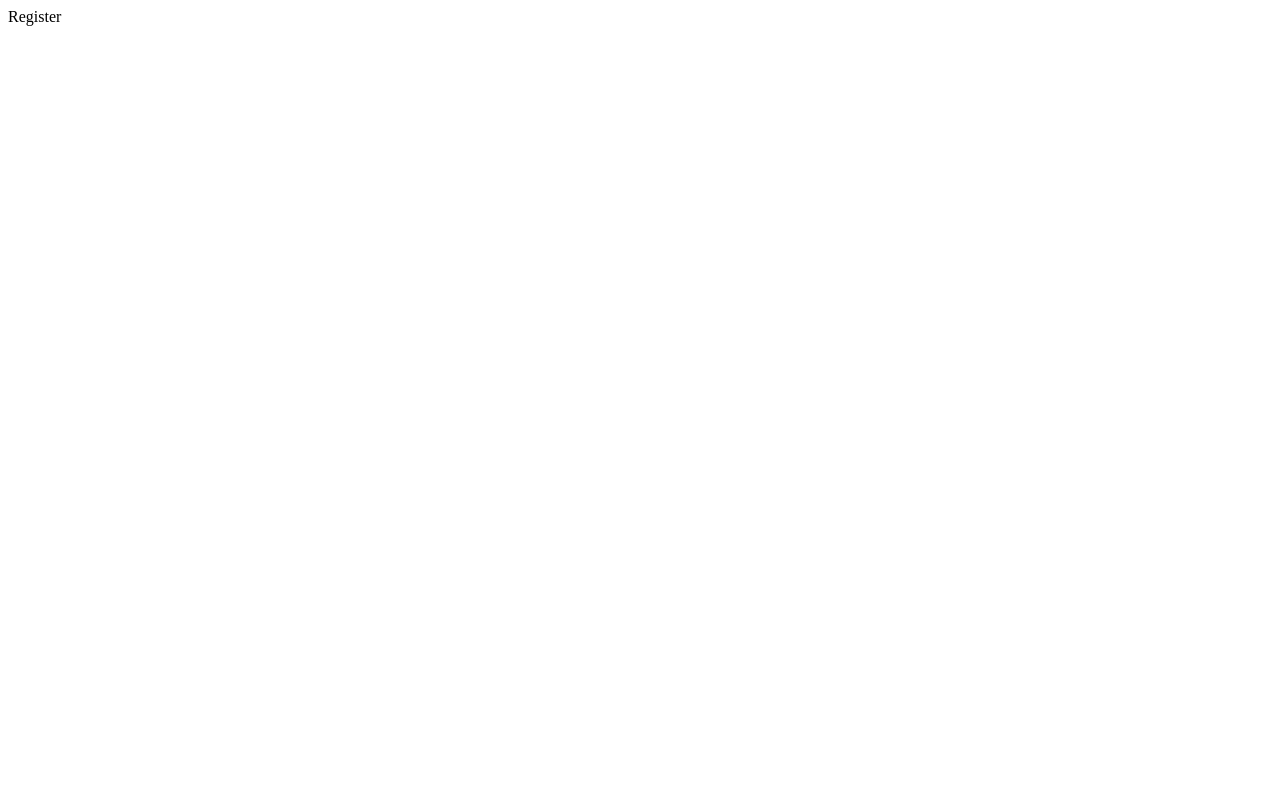
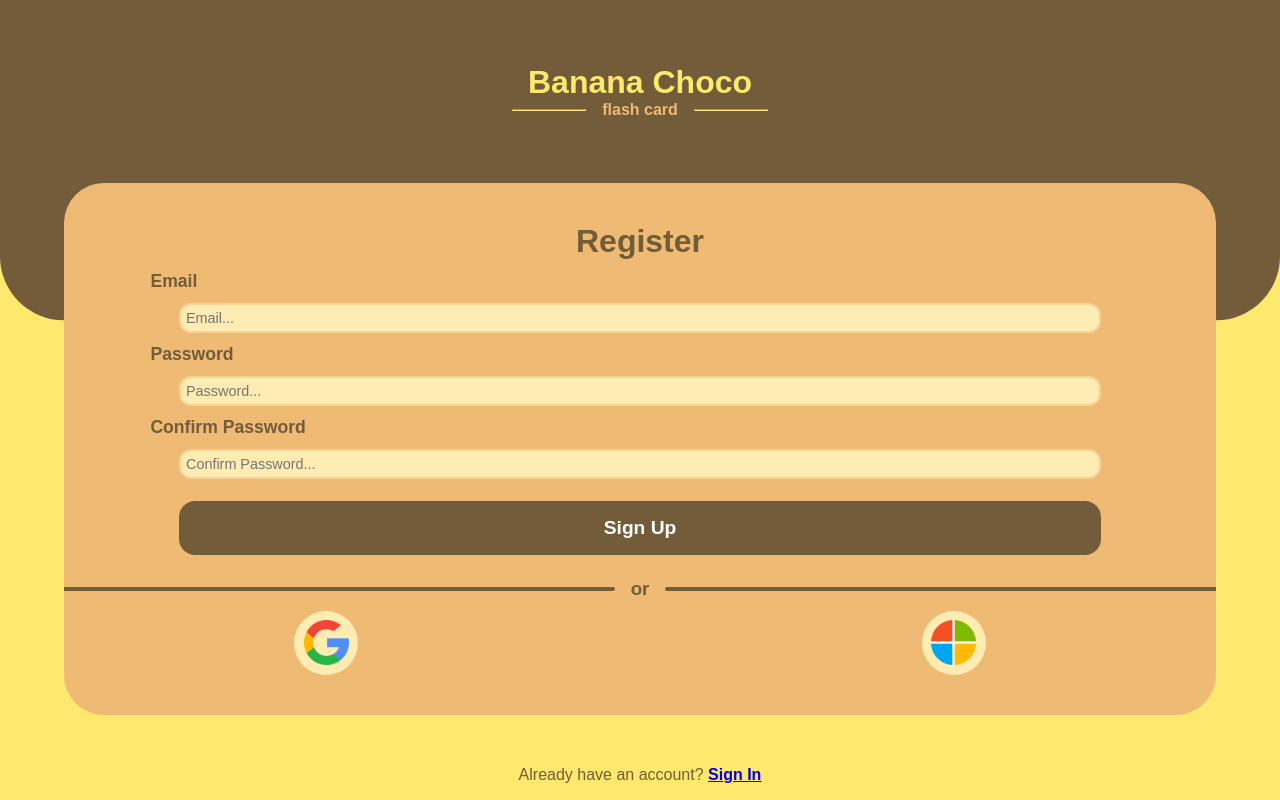
Before and after one commit to AuttakornC/p23cs212g12, a Flask app: page /register in a window 1280 px wide. Before the commit the page is almost empty. Run offline with Flask 3, Linux system fonts and the light colour scheme; parts of the project's set-up code (start-up, migrations or seed data) failed here and were passed over.

Commit message:
Login & Register UI

```diff
--- a/flask/app/routes/page/login.py
+++ b/flask/app/routes/page/login.py
@@ -1,5 +1,6 @@
 from app import app
+from flask import render_template
 
 @app.route("/login")
 def login():
-    return "Login"
+    return render_template("login.html")
--- a/flask/app/routes/page/register.py
+++ b/flask/app/routes/page/register.py
@@ -1,5 +1,6 @@
 from app import app
+from flask import render_template
 
 @app.route("/register")
 def register():
-    return "Register"
+    return render_template("register.html")
--- /dev/null
+++ b/flask/app/static/css/global.css
@@ -0,0 +1,30 @@
+* {
+    position: relative;
+    margin: 0;
+    padding: 0;
+    box-sizing: border-box;
+    font-family: sans-serif;
+}
+
+body {
+    --choco-color: #725C3A;
+    --main1-color: #EEBA74;
+    --main2-color: #F6D394;
+    --main3-color: #FEECB3;
+    --banana-color: #FFE86E;
+    --white-color: #fff;
+
+    min-height: 100vh;
+}
+
+.icon-btn {
+    border-radius: 50%;
+    border: none;
+    width: 4rem;
+    height: 4rem;
+    background-position: center;
+    background-repeat: no-repeat;
+    background-size: 70%;
+    cursor: pointer;
+    background-color: var(--main3-color);
+}
--- /dev/null
+++ b/flask/app/static/css/login.css
@@ -0,0 +1,142 @@
+body {
+    background-color: var(--banana-color);
+    display: flex;
+    flex-direction: column;
+    align-items: center;
+}
+
+header {
+    color: var(--banana-color);
+    width: 100%;
+    display: flex;
+    flex-direction: column;
+    align-items: center;
+    padding: 4rem 0;
+    margin-top: 2rem;
+}
+
+header > div.group {
+    display: flex;
+    align-items: center;
+    gap: 1rem;
+    width: 16rem;
+}
+
+header > div.group > hr {
+    height: 0;
+    flex-grow: 1;
+    border-color: var(--banana-color);
+}
+
+header > div.group > h4 {
+    color: var(--main1-color);
+}
+
+header > div.bg {
+    position: absolute;
+    transform: translate(-50%, -50%);
+    top: 50%;
+    left: 50%;
+    background-color: var(--choco-color);
+    width: 100%;
+    height: 250%;
+    z-index: -1;
+    border-bottom-left-radius: 4rem;
+    border-bottom-right-radius: 4rem;
+}
+
+form {
+    background-color: var(--main1-color);
+    width: 90%;
+    padding: 2.5rem 0;
+    border-radius: 2.5rem;
+    display: flex;
+    flex-direction: column;
+    align-items: center;
+    gap: 0.7rem;
+    margin-bottom: 5rem;
+}
+
+form > h1 {
+    /* margin-top: 2.5rem; */
+    color: var(--choco-color);
+}
+
+form > label {
+    color: var(--choco-color);
+    width: 85%;
+    font-weight: bold;
+    font-size: 1.1rem;
+}
+
+form > input {
+    width: 80%;
+    font-size: 0.9rem;
+    padding: 0.3rem;
+    color: var(--choco-color);
+    background-color: var(--main3-color);
+    border-radius: 0.75rem;
+    border: 2px solid var(--main2-color);
+}
+
+form > input:focus {
+    outline: none;
+    border-color: var(--choco-color);
+}
+
+form > button {
+    cursor: pointer;
+    padding: 1rem;
+    border: none;
+    border-radius: 1rem;
+    background-color: var(--choco-color);
+    color: var(--white-color);
+    font-weight: bold;
+    font-size: 1.2rem;
+    width: 80%;
+    margin: 0.7rem 0;
+    transition: 0.25s all ease-in;
+}
+
+form > button:hover {
+    color: var(--banana-color);
+}
+
+form > .or {
+    width: 100%;
+    display: flex;
+    align-items: center;
+    gap: 1rem;
+}
+
+form > .or > hr {
+    flex-grow: 1;
+    border-width: 2px;
+    height: 0;
+    border-color: var(--choco-color);
+    border-style: solid;
+}
+
+form > .or > h3 {
+    color: var(--choco-color);
+}
+
+form > .sso-group {
+    width: 60%;
+    display: flex;
+    justify-content: space-between;
+}
+
+footer {
+    position: absolute;
+    bottom: 1rem;
+    left: 50%;
+    transform: translateX(-50%);
+    width: 100%;
+    text-align: center;
+    color: var(--choco-color);
+}
+
+footer > a:visited {
+    color: var(--choco-color);
+}
--- a/flask/app/template/base.html
+++ b/flask/app/template/base.html
@@ -4,6 +4,7 @@
     <meta charset="UTF-8">
     <meta name="viewport" content="width=device-width, initial-scale=1.0">
     {% block cssimp %}{% endblock %}
+    <link rel="stylesheet" href="/static/css/global.css">
     <link rel="shortcut icon" href="/static/image/fav.ico">
     <title>{% block title %}{% endblock %} | Banana Choco The Flash Card</title>
 </head>
--- /dev/null
+++ b/flask/app/template/register.html
@@ -0,0 +1,42 @@
+{% extends 'base.html' %}
+
+{% block cssimp %}
+    {{ super() }}
+    <link rel="stylesheet" href="/static/css/login.css">
+{% endblock %}
+
+{% block title %}
+    Register
+{% endblock %}
+
+{% block content %}
+<header style="margin-top: 0;">
+    <h1>Banana Choco</h1>
+    <div class="group">
+        <hr>
+        <h4>flash card</h4>
+        <hr>
+    </div>
+    <div class="bg"></div>
+</header>
+<form>
+    <h1>Register</h1>
+    <label for="email">Email</label>
+    <input type="text" name="email" placeholder="Email...">
+    <label for="password">Password</label>
+    <input type="password" name="password" placeholder="Password...">
+    <label for="c_password">Confirm Password</label>
+    <input type="password" name="c_password" placeholder="Confirm Password...">
+    <button type="submit">Sign Up</button>
+    <div class="or">
+        <hr style="border-top-right-radius: 1rem;border-bottom-right-radius: 1rem;">
+        <h3>or</h3>
+        <hr style="border-top-left-radius: 1rem;border-bottom-left-radius: 1rem;">
+    </div>
+    <div class="sso-group">
+        <button type="button" class="icon-btn" style="background-image: url(/static/image/google-icon.png);"></button>
+        <button type="button" class="icon-btn" style="background-image: url(/static/image/ms-icon.png);"></button>
+    </div>
+</form>
+<footer>Already have an account? <a href="/login"><b><u>Sign In</u></b></a></footer>
+{% endblock %}
```
Also changed, not shown: flask/app/template/login.html (added, +40 -0 lines), flask/app/static/image/google-icon.png (added), flask/app/static/image/ms-icon.png (added).
